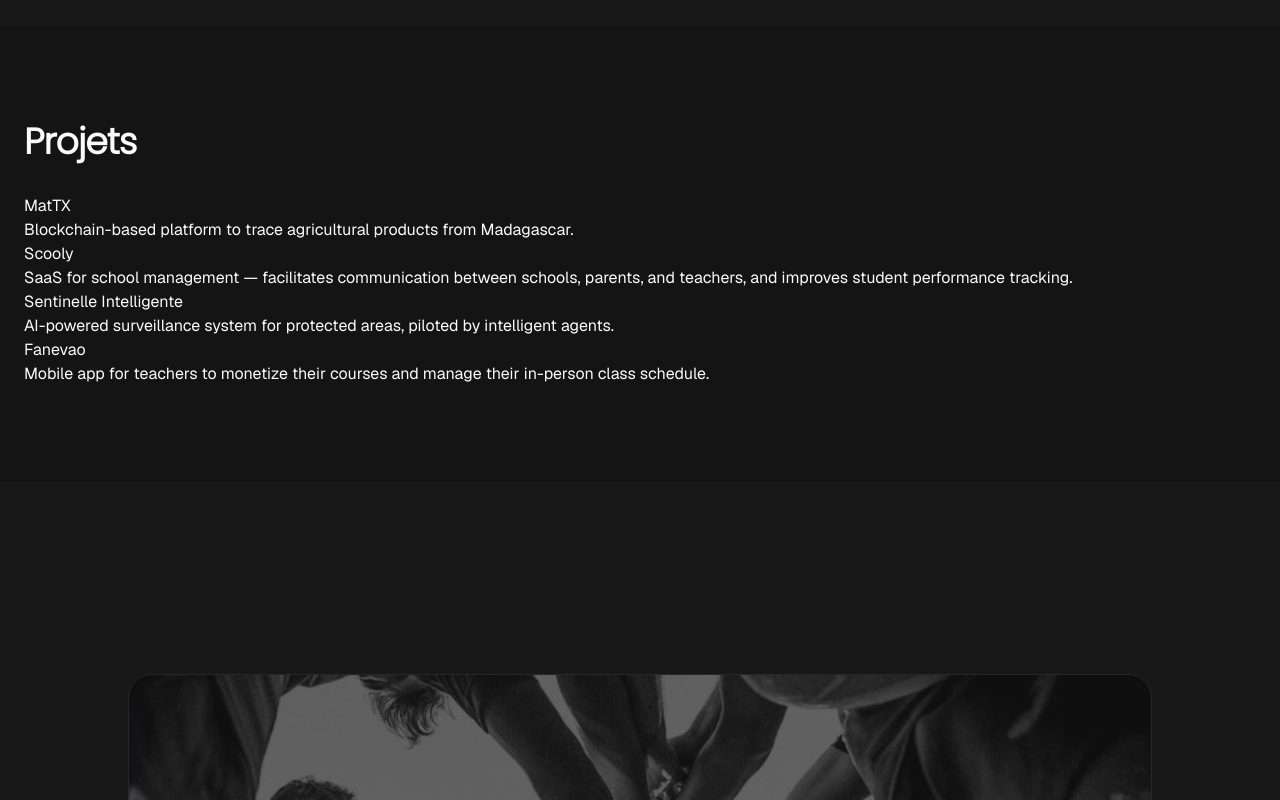
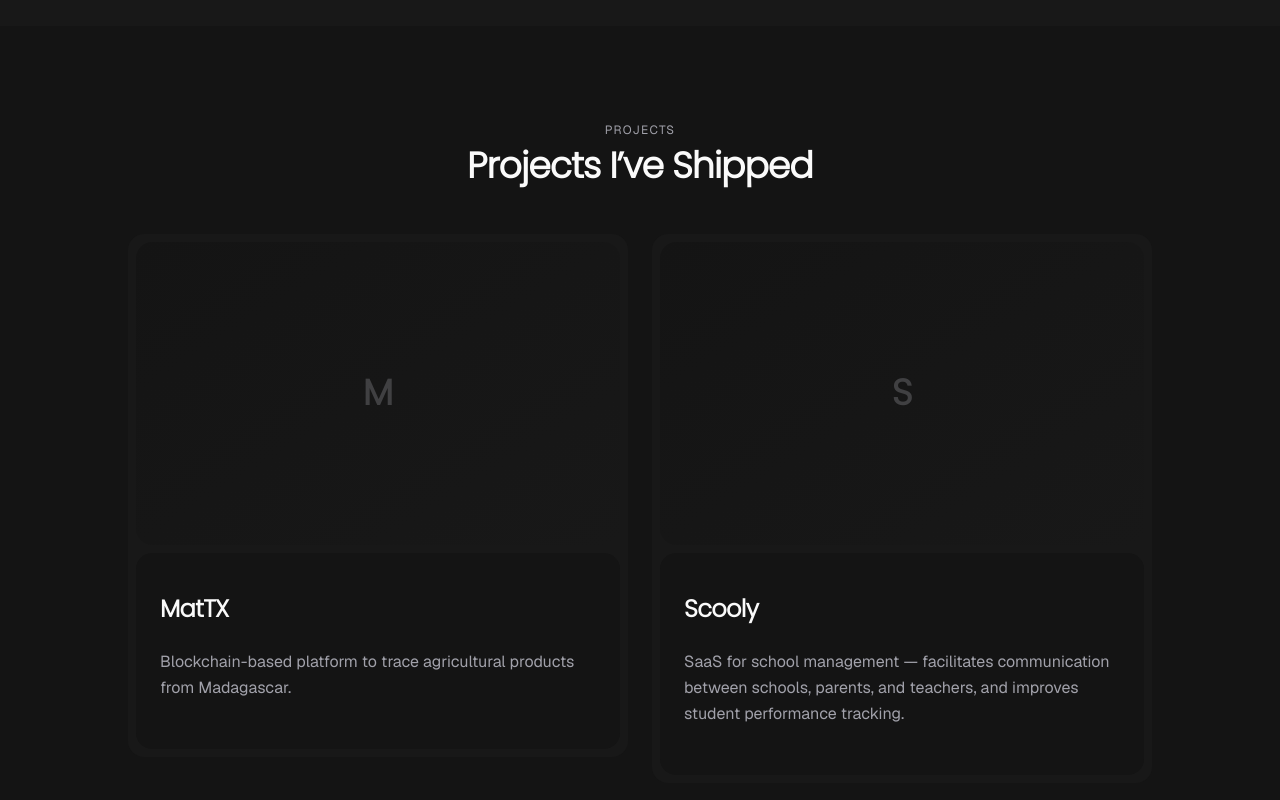
Before and after one commit to Valyfaliana/my-portfolio, a Next.js app: page / in a window 1280 px wide. Shown: the part 1460-2260 px from the top of the page. Built offline with nearby package versions, Linux system fonts and the light colour scheme.

Commit message:
feat: enhance Projects and Skills sections with new layout, integrate ProjectCard component, and add image support for projects

```diff
--- a/app/globals.css
+++ b/app/globals.css
@@ -136,6 +136,7 @@
 
 .scroll-reveal[data-revealed="true"] {
   animation: reveal-up 0.7s cubic-bezier(0.22, 1, 0.36, 1) forwards;
+  animation-delay: var(--reveal-delay, 0s);
 }
 
 @media (prefers-reduced-motion: reduce) {
--- a/components/sections/Projects.tsx
+++ b/components/sections/Projects.tsx
@@ -1,24 +1,28 @@
 import { projects } from "@/lib/data";
+import ProjectCard from "@/components/ui/ProjectCard";
 import SectionTitle from "@/components/ui/SectionTitle";
-import React from "react";
-import ScrollReveal from "../ui/ScrollReveal";
+import ScrollReveal from "@/components/ui/ScrollReveal";
 
-const Projects: React.FC = () => {
+export default function Projects() {
   return (
-    <section id="projects" className="projects bg-bg flex flex-col justify-center py-24 px-6 text-text">
-      <SectionTitle className="mb-8 text-3xl font-heading font-bold tracking-tight md:text-4xl">
-        Projets
-      </SectionTitle>
-      <ScrollReveal>
-        {projects.map((project, index) => (
-          <article key={project.name + index}>
-            <h3>{project.name}</h3>
-            <p>{project.description}</p>
-          </article>
-        ))}
-      </ScrollReveal>
+    <section id="projects" className="bg-bg py-24 px-6 text-text">
+      <div className="mx-auto w-full max-w-5xl flex flex-col items-center justify-center">
+        <p className="mb-2 text-xs uppercase tracking-widest text-muted text-center">
+          Projects
+        </p>
+        <SectionTitle className="mb-12 text-3xl font-heading font-bold tracking-tight md:text-4xl text-center">
+          Projects I’ve Shipped
+        </SectionTitle>
+
+        <div className="grid grid-cols-1 gap-6 md:grid-cols-2 w-full justify-items-center">
+          {projects.map((project, index) => (
+            <ScrollReveal key={project.name} delay={index * 0.1}>
+              <ProjectCard project={project} />
+            </ScrollReveal>
+          ))}
+        </div>
+      </div>
+
     </section>
   );
-};
-
-export default Projects;
+}
--- a/components/sections/Skills.tsx
+++ b/components/sections/Skills.tsx
@@ -14,7 +14,7 @@ export default function Skills() {
           Tech Stack
         </p>
         <SectionTitle className="mb-12 text-3xl font-heading font-bold tracking-tight text-text md:text-4xl">
-          Skills
+          Tools I Build With
         </SectionTitle>
 
         <ScrollReveal>
--- a/components/ui/PrimaryBtn.tsx
+++ b/components/ui/PrimaryBtn.tsx
@@ -3,15 +3,21 @@ import { ArrowRight } from "lucide-react";
 interface PrimaryButtonProps {
   href: string;
   children: React.ReactNode;
+  target?: string;
+  rel?: string;
 }
 
 export default function PrimaryBtn({
   href,
   children,
+  target,
+  rel,
 }: PrimaryButtonProps) {
   return (
     <a
       href={href}
+      target={target}
+      rel={rel}
       className="inline-flex items-center gap-3 rounded-full bg-myPrimary px-4 py-2 font-semibold text-bg transition-all duration-300"
     >
       {children}
--- /dev/null
+++ b/components/ui/ProjectCard.tsx
@@ -0,0 +1,67 @@
+import Image from "next/image";
+import { Project } from "@/types";
+import OutlineBtn from "./OutlineBtn";
+import PrimaryBtn from "./PrimaryBtn";
+
+interface ProjectCardProps {
+  project: Project;
+}
+
+export default function ProjectCard({ project }: ProjectCardProps) {
+  return (
+    <article className="flex flex-col overflow-hidden rounded-2xl border-none bg-surface p-2">
+      <div className="relative mb-2 aspect-[16/10] overflow-hidden rounded-2xl bg-bg">
+        {project.image ? (
+          <Image
+            src={project.image}
+            alt={project.name}
+            fill
+            className="object-cover"
+            sizes="(max-width: 768px) 100vw, 50vw"
+          />
+        ) : (
+          <div className="flex h-full w-full items-center justify-center bg-gradient-to-br from-bg to-surface">
+            <span className="font-heading text-4xl font-bold text-muted/30">
+              {project.name.charAt(0)}
+            </span>
+          </div>
+        )}
+      </div>
+
+      <div className="px-6 pt-10 pb-6 bg-bg rounded-2xl">
+
+        <h3 className="mb-6 font-heading text-xl font-bold tracking-tight text-text md:text-2xl">
+          {project.name}
+        </h3>
+
+        <p className="mb-6 flex-1 text-sm leading-relaxed text-muted md:text-base">
+          {project.description}
+        </p>
+
+        {(project.github || project.demo) && (
+          <div className="flex flex-wrap gap-3">
+            {project.github ? (
+              <OutlineBtn
+                href={project.github}
+                target="_blank"
+                rel="noopener noreferrer"
+              >
+                Source Code
+              </OutlineBtn>
+            ) : null}
+            {project.demo ? (
+              <PrimaryBtn
+                href={project.demo}
+                target="_blank"
+                rel="noopener noreferrer"
+              >
+                Live Website
+              </PrimaryBtn>
+            ) : null}
+          </div>
+        )}
+      </div>
+
+    </article>
+  );
+}
--- a/components/ui/ScrollReveal.tsx
+++ b/components/ui/ScrollReveal.tsx
@@ -5,11 +5,13 @@ import { useScrollReveal } from "@/hooks/useScrollReveal";
 interface ScrollRevealProps {
   children: React.ReactNode;
   className?: string;
+  delay?: number;
 }
 
 export default function ScrollReveal({
   children,
   className = "",
+  delay = 0,
 }: ScrollRevealProps) {
   const { ref, revealed } = useScrollReveal<HTMLDivElement>();
 
@@ -18,6 +20,7 @@ export default function ScrollReveal({
       ref={ref}
       data-revealed={revealed ? "true" : "false"}
       className={`scroll-reveal ${className}`}
+      style={{ "--reveal-delay": `${delay}s` } as React.CSSProperties}
     >
       {children}
     </div>
--- a/types/index.ts
+++ b/types/index.ts
@@ -11,6 +11,7 @@ export interface Project {
   name: string;
   description: string;
   techs: string[];
+  image?: string;
   github?: string;
   demo?: string;
 }
```
